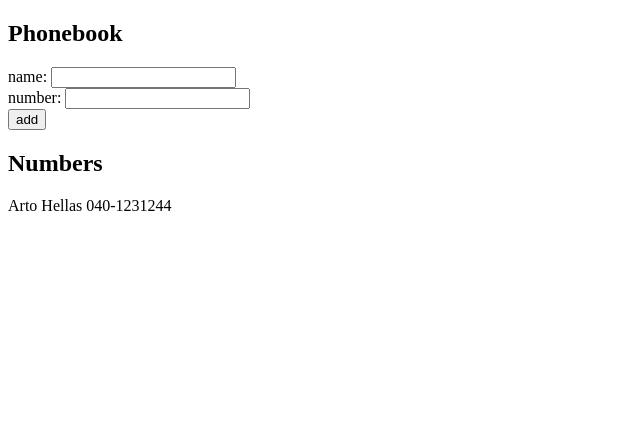
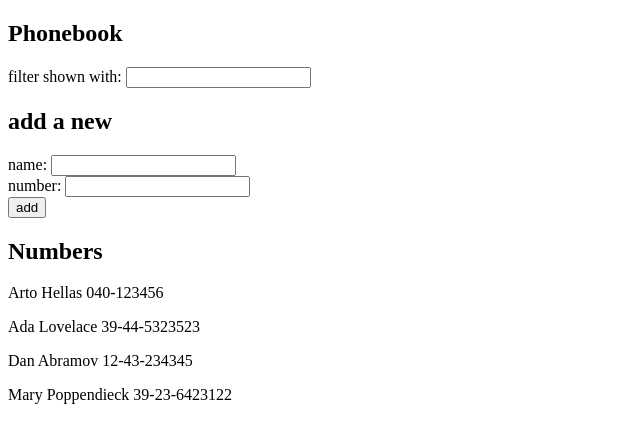
Before and after one commit to kiirona20/FullStackOpen, a React (Vite) app in the folder Osa2/puhelinluettelo/: page / in a window 1280 px wide. Shown: the top 442 px of the page, without its empty margins (0-640 px from the left). Built offline with nearby package versions, Linux system fonts and the light colour scheme.

Commit message:
Tehtävä 2.9*

```diff
--- a/Osa2/puhelinluettelo/src/App.jsx
+++ b/Osa2/puhelinluettelo/src/App.jsx
@@ -1,19 +1,20 @@
 import { useState } from 'react'
-
-const App = () => {
-  const [persons, setPersons] = useState([
-    { name: 'Arto Hellas',
-      number: '040-1231244'
-     }
-  ])
-  const [newName, setNewName] = useState('')
-  const [newNumber, setNewNumber] = useState('')
-
 const Person = ({person}) => {
   return(
   <p>{person.name} {person.number}</p>
   )
 }
+const App = () => {
+  const [persons, setPersons] = useState([
+    { name: 'Arto Hellas', number: '040-123456' },
+    { name: 'Ada Lovelace', number: '39-44-5323523' },
+    { name: 'Dan Abramov', number: '12-43-234345' },
+    { name: 'Mary Poppendieck', number: '39-23-6423122' }
+  ])
+  const [newName, setNewName] = useState('')
+  const [newNumber, setNewNumber] = useState('')
+  const [newFilter, setNewFilter] = useState('')
+
 
 const addPerson = (event) =>{
   event.preventDefault()
@@ -37,13 +38,19 @@
 }
 
 const handleNumber = (event) => {
-  console.log(event.target.value)
   setNewNumber(event.target.value)
 }
 
+const handleFilter = (event) => {
+  console.log(event.target.value)
+
+}
   return (
     <div>
       <h2>Phonebook</h2>
+      filter shown with: <input value={newFilter}
+      onChange={handleFilter}/>
+      <h2>add a new</h2>
       <form onSubmit={addPerson}>
         <div>
           name: <input value={newName}
@@ -53,14 +60,18 @@
           number: <input value={newNumber}
           onChange={handleNumber}
           />
-
         </div>
         <div>
           <button type="submit">add</button>
         </div>
       </form>
+
+
+
+
+
       <h2>Numbers</h2>
-      {persons.map(person =>
+      {persons.filter(person => person.name.toLowerCase().includes(newFilter.toLowerCase())).map(person =>
       <Person key={person.name} person={person}/>
       )}
     </div>
```
